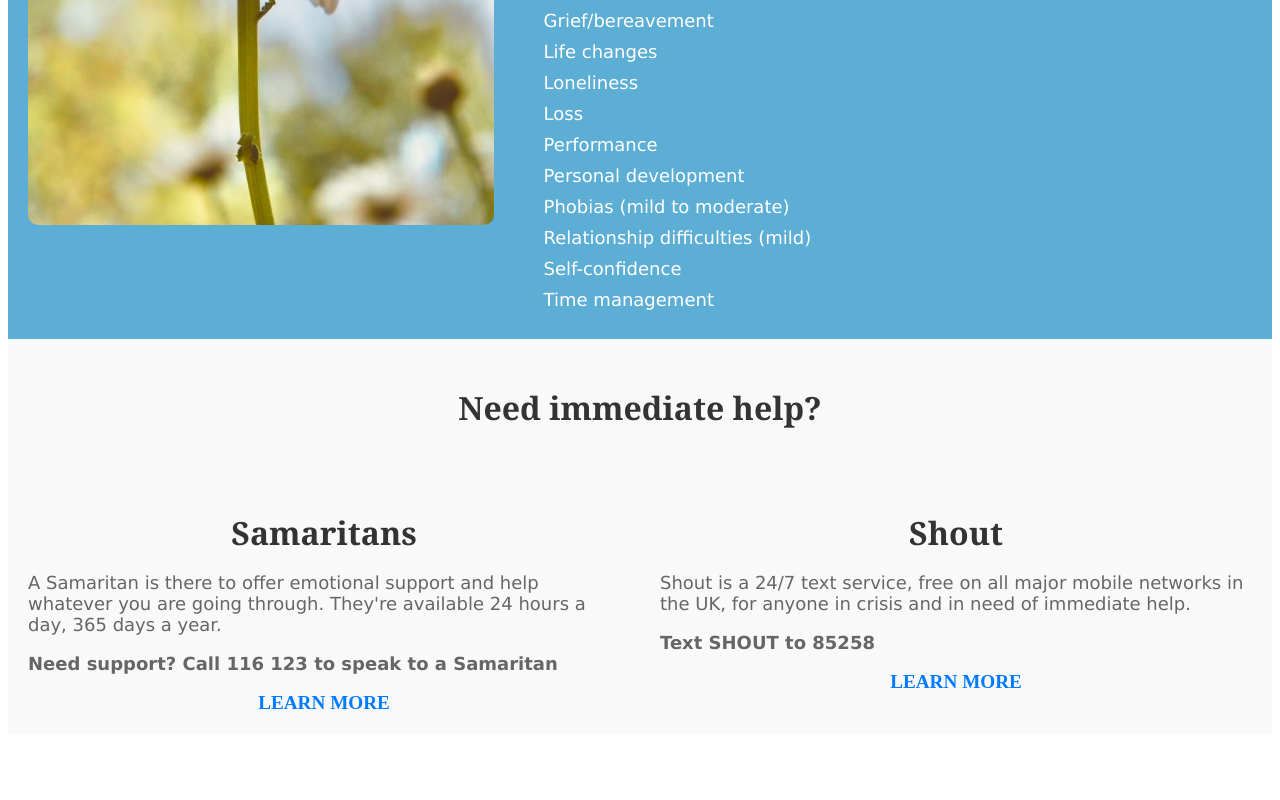
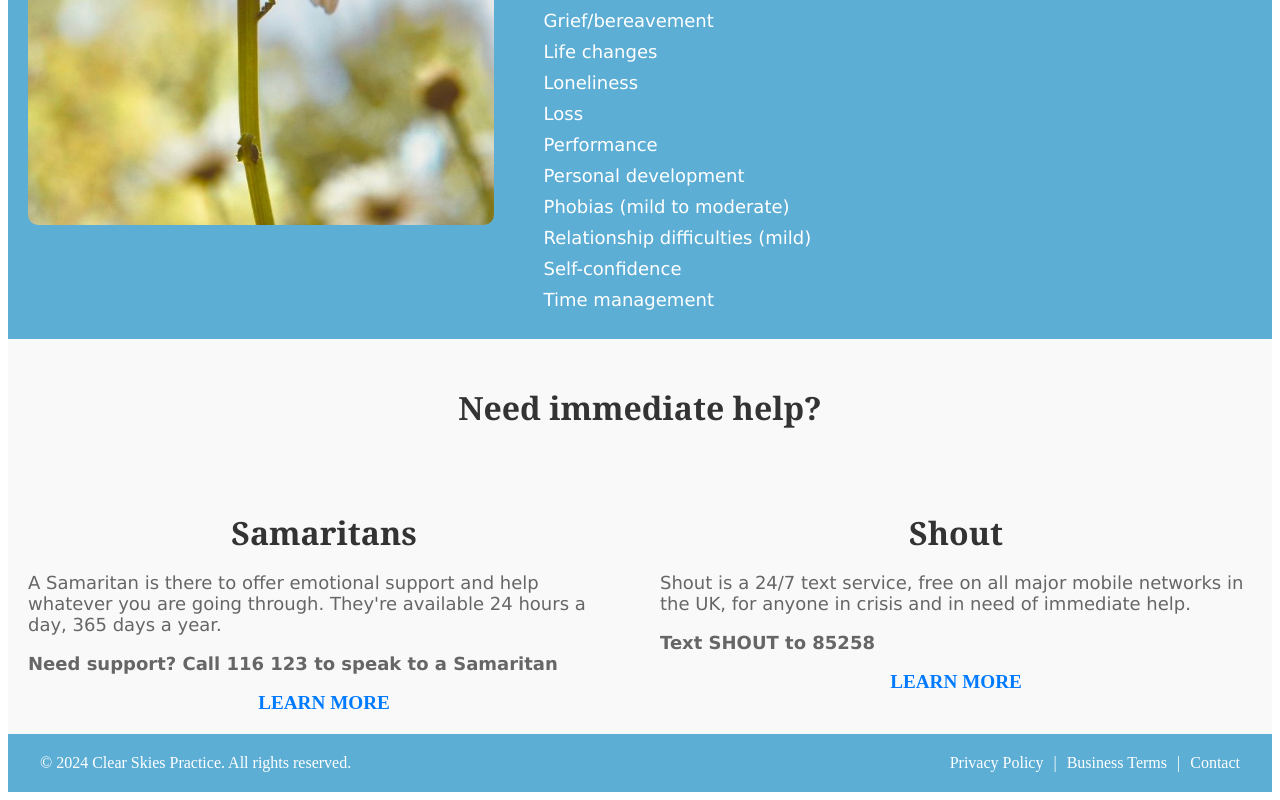
Before and after one commit to MikeForde/cstestvuejs, a Vue app: page / in a window 1280 px wide. Shown: the part 1390-2190 px from the top of the page. Before the commit the page ends 2132 px from the top, so only its background shows below. Built offline with nearby package versions, Linux system fonts and the light colour scheme.

Commit message:
Basic footer

```diff
--- a/src/App.vue
+++ b/src/App.vue
@@ -27,12 +27,18 @@
     <div class="content">
       <router-view></router-view>
     </div>
+    <Footer />
   </div>
 </template>
 
 <script>
+import Footer from './components/FooterPage.vue';
+
 export default {
   name: 'App',
+  components: {
+    Footer
+  },
   data() {
     return {
       menuActive: false,
--- /dev/null
+++ b/src/components/FooterPage.vue
@@ -0,0 +1,73 @@
+<!-- src/components/Footer.vue -->
+<template>
+    <footer class="site-footer">
+      <div class="footer-content">
+        <div class="footer-left">
+          <p>&copy; 2024 Clear Skies Practice. All rights reserved.</p>
+        </div>
+        <div class="footer-right">
+          <router-link to="/privacy">Privacy Policy</router-link> |
+          <router-link to="/business">Business Terms</router-link> |
+          <router-link to="/contact">Contact</router-link>
+        </div>
+      </div>
+    </footer>
+  </template>
+
+  <script>
+  export default {
+    name: 'FooterPage',
+  };
+  </script>
+
+  <style scoped>
+  .site-footer {
+    background-color: #5DAED5;
+    color: white;
+    padding: 20px 0;
+    text-align: center;
+    position: relative;
+    bottom: 0;
+    width: 100%;
+    box-sizing: border-box;
+  }
+
+  .footer-content {
+    display: flex;
+    justify-content: space-between;
+    align-items: center;
+    padding: 0 20px;
+    max-width: 1200px;
+    margin: auto;
+    flex-wrap: wrap;
+  }
+
+  .footer-left p {
+    margin: 0;
+  }
+
+  .footer-right {
+    display: flex;
+    gap: 10px;
+  }
+
+  .footer-right a {
+    color: white;
+    text-decoration: none;
+  }
+
+  .footer-right a:hover {
+    text-decoration: underline;
+  }
+
+  @media screen and (max-width: 768px) {
+    .footer-content {
+      flex-direction: column;
+      text-align: center;
+    }
+
+    .footer-right {
+      margin-top: 10px;
+    }
+  }
+  </style>
```
